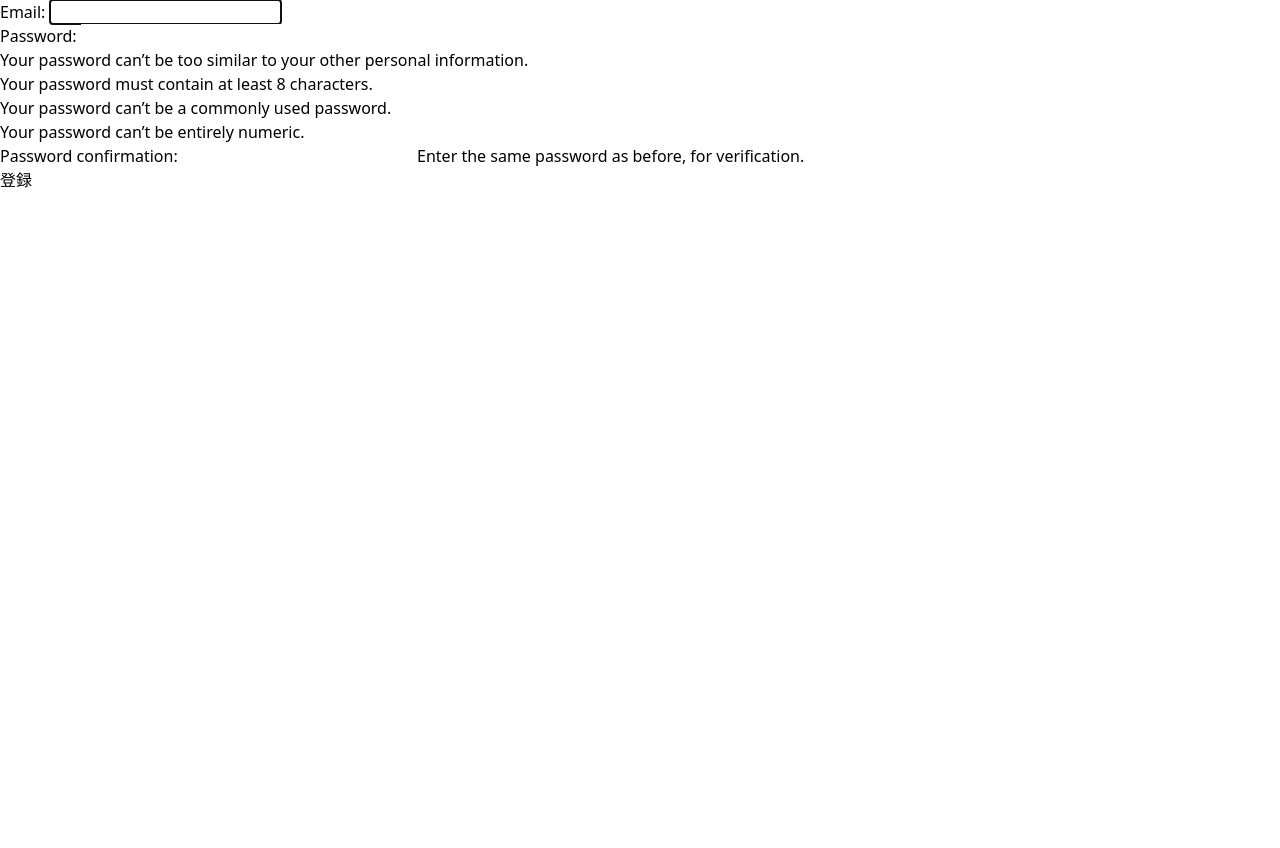
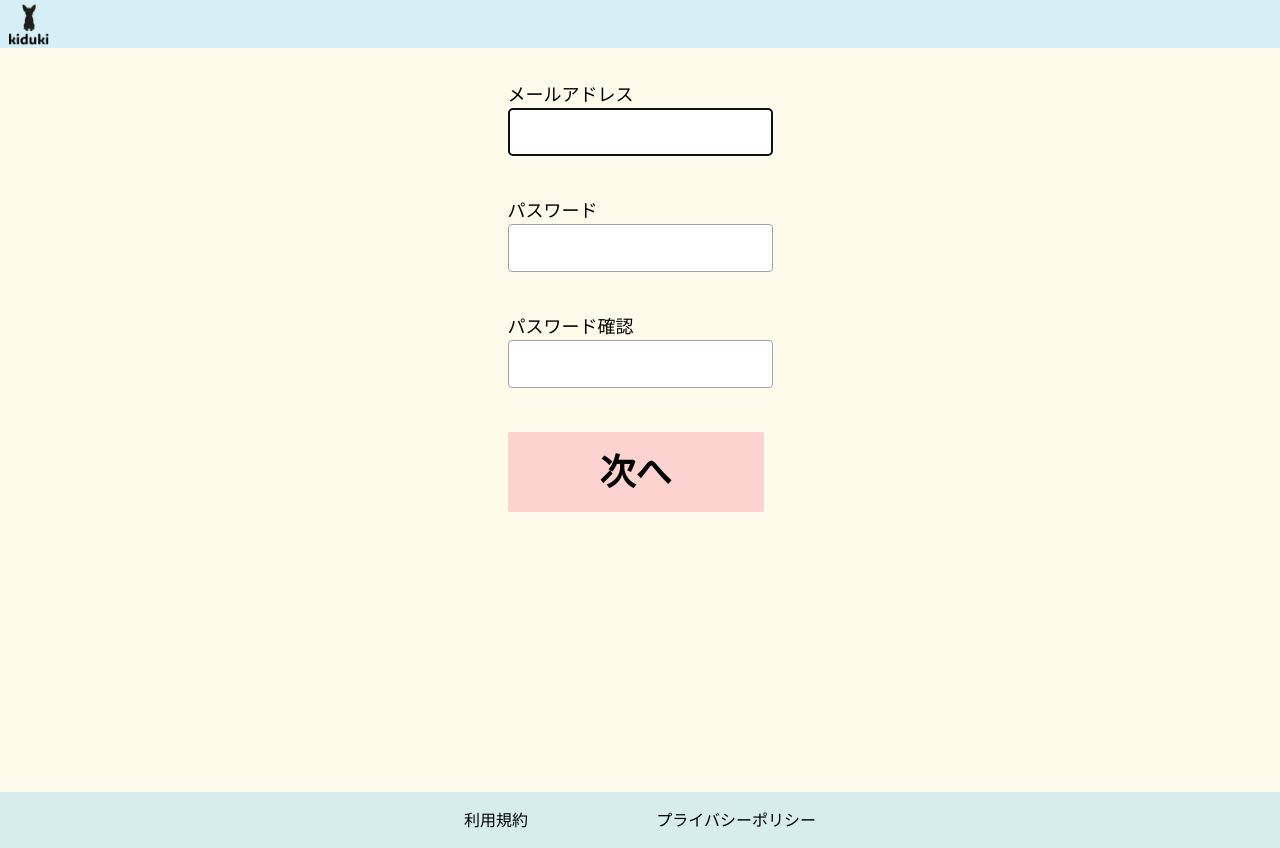
Before and after one commit to rika06120724/kiduki-app, a Django app: page /users/register/ in a window 1280 px wide. Before the commit the page ends 188 px from the top, so only its background shows below. Run offline with Django 5.2, Linux system fonts and the light colour scheme; some libraries are stand-ins or nearby versions; some web fonts are replaced.

Commit message:
ユーザー登録機能の実装完了（フォーム・テンプレート・エラーメッセージ日本語化・ロゴ画像追加）

```diff
--- a/templates/base.html
+++ b/templates/base.html
@@ -12,6 +12,7 @@
     </head>
 
     <body>
+        {% block header %}{% endblock %}
         <main>
           {% block content %}{% endblock %}
         </main>
--- a/users/forms.py
+++ b/users/forms.py
@@ -1,10 +1,42 @@
+from django import forms
 from django.contrib.auth.forms import UserCreationForm
 from django.contrib.auth import get_user_model
 
 User = get_user_model()
 
 class UserCreateForm(UserCreationForm):
+    email = forms.EmailField(
+        error_messages={
+            'required': 'メールアドレスを入力してください。',
+            'invalid': '有効なメールアドレスを入力してください。',
+            'unique': 'このメールアドレスは既に使用されています。',
+        },
+        widget=forms.EmailInput(attrs={
+            'class': 'w-full h-12 border border-gray-400 rounded px-4',
+        })
+    )
+
+    password1 = forms.CharField(
+        error_messages={
+            'required': 'パスワードを入力してください。',
+        },
+        widget=forms.PasswordInput(attrs={
+            'class': 'w-full h-12 border border-gray-400 rounded px-4',
+        })
+    )
+
+    password2 = forms.CharField(
+        error_messages={
+            'required': 'パスワード確認を入力してください。',
+        },
+        widget=forms.PasswordInput(attrs={
+            'class': 'w-full h-12 border border-gray-400 rounded px-4',
+        })
+    )
 
     class Meta:
         model = User
-        fields = ['email']
+        fields = ['email', 'password1', 'password2']
+        error_messages = {
+            'password_mismatch': 'パスワードが一致しません。',
+        }
--- a/users/templates/users/register.html
+++ b/users/templates/users/register.html
@@ -1,9 +1,74 @@
 {% extends 'base.html' %}
+{% load static %}
+
+{% block header %}
+  <header class="bg-[#ADE0EE80] px-2">
+    <img src="{% static 'images/logo.png' %}" alt="ロゴ" class="h-12">
+  </header>
+{% endblock %}
 
 {% block content %}
-  <form method="post">
-    {% csrf_token %}
-    {{ form.as_p }}
-    <button type="submit">登録</button>
-  </form>
+  <!--背景-->
+  <div class="flex bg-amber-50 min-h-screen flex-col">
+    <div class="flex max-w-sm mx-auto flex-col items-center gap-6 mt-8">
+      <form method="post" class="flex flex-col gap-10">
+        {% csrf_token %}
+
+        <!-- エラーメッセージ表示 -->
+        {% if form.non_field_errors %}
+          <div class="bg-red-100 border border-red-400 text-red-700 px-4 py-3 rounded">
+            {% for error in form.non_field_errors %}
+              <p>{{ error }}</p>
+            {% endfor %}
+          </div>
+        {% endif %}
+
+        <div>
+          <p class="text-lg">メールアドレス</p>
+          {{ form.email }}
+          {% if form.email.errors %}
+            <div class="text-red-600 text-sm">
+              {% for error in form.email.errors %}
+                <p>{{ error }}</p>
+              {% endfor %}
+            </div>
+          {% endif %}
+        </div>
+
+        <div>
+          <p class="text-lg">パスワード</p>
+          {{ form.password1 }}
+          {% if form.password1.errors %}
+            <div class="text-red-600 text-sm">
+              {% for error in form.password1.errors %}
+                <p>{{ error }}</p>
+              {% endfor %}
+            </div>
+          {% endif %}
+        </div>
+
+        <div>
+          <p class="text-lg">パスワード確認</p>
+          {{ form.password2 }}
+          {% if form.password2.errors %}
+            <div class="text-red-600 text-sm">
+              {% for error in form.password2.errors %}
+                <p>{{ error }}</p>
+              {% endfor %}
+            </div>
+          {% endif %}
+        </div>
+
+        <button class="bg-[#FDD3D0] mt-1 px-6 py-2 rounded-sm text-4xl font-bold text-black w-64 h-20" type="submit">次へ</button>
+      </form>
+    </div>
+
+    <!--フッター-->
+    <footer class="bg-[#ADE0EE80] text-black py-4 mt-auto">
+        <div class="max-w-sm mx-auto flex justify-between px-4">
+            <a href="#">利用規約</a>
+            <a href="#">プライバシーポリシー</a>
+        </div>
+    </footer>
+  </div>
 {% endblock %}
```
Also changed, not shown: static/images/logo.png (added).
